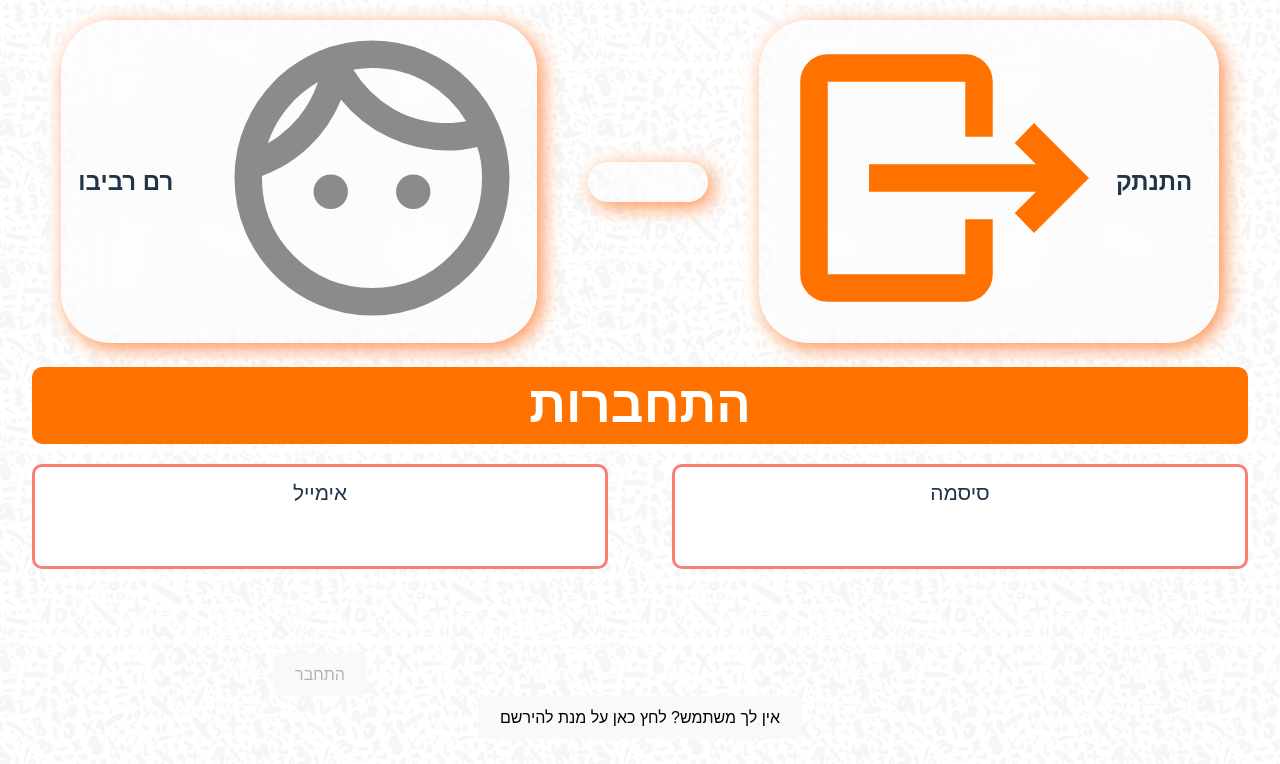
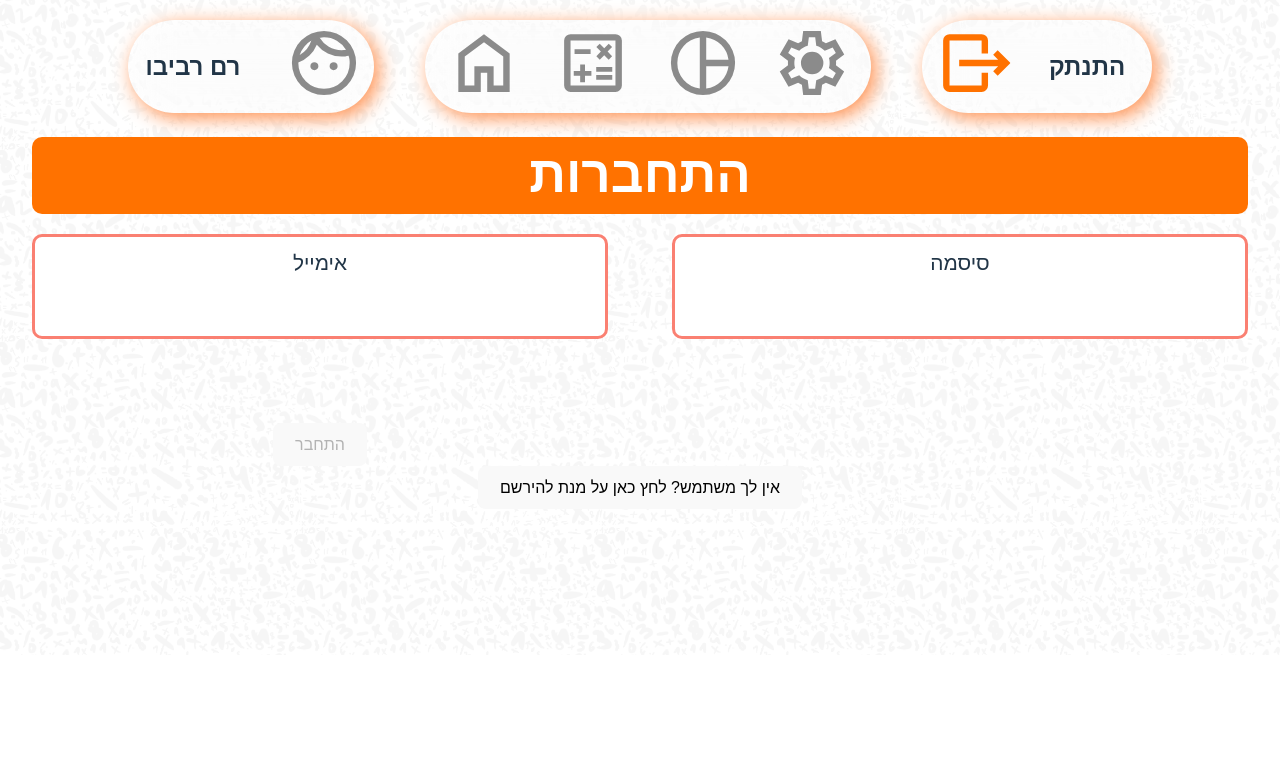
Before and after one commit to Aviyay318/learning-for-children, a React (Vite) app: page / in a window 1280 px wide. Shown: the top 764 px of the page. Built offline with nearby package versions, Linux system fonts and the light colour scheme; a web font is replaced by a local one.

Commit message:
Changes by ramrevivo

```diff
--- a/src/components/Navbar/Navbar2.css
+++ b/src/components/Navbar/Navbar2.css
@@ -31,6 +31,8 @@
 .navbar svg{
     scale: 1.1;
     fill: var(--inactive-color);
+    width: var(--navbar-svg-size);
+    height: var(--navbar-svg-size);
 }
 .navbar .active svg{
     scale: 1.1;
--- a/src/components/Navbar/Navbar2.jsx
+++ b/src/components/Navbar/Navbar2.jsx
@@ -1,7 +1,9 @@
 import {NavLink} from "react-router-dom";
 import "./Navbar2.css"
+import useSetResponsiveProperty from "../../hooks/responsiveHooks/useSetResponsiveProperty.js";
 export default function Navbar2() {
 
+    useSetResponsiveProperty("--navbar-svg-size")
 
     return (
         <div className={"navbar flex"}>
--- a/src/styles/Variables.css
+++ b/src/styles/Variables.css
@@ -58,6 +58,12 @@
     --component-minimum-width: 50rem;
 
     /*navbar variables*/
-    --navbar-svg-size: 55px;
-    --navbar-text-width: 130px;
+    --navbar-svg-size-desktop:70px;
+    --navbar-svg-size-tablet:50px;
+    --navbar-svg-size-mobile:40px;
+    --navbar-svg-size: var(--navbar-svg-size-desktop);
+    --navbar-text-width-desktop: 130px;
+    --navbar-text-width-tablet: 110px;
+    --navbar-text-width-mobile: 90px;
+    --navbar-text-width: var(--navbar-text-width-desktop);
 }
```
